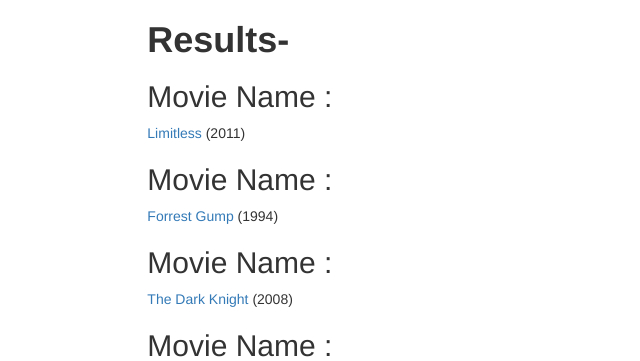
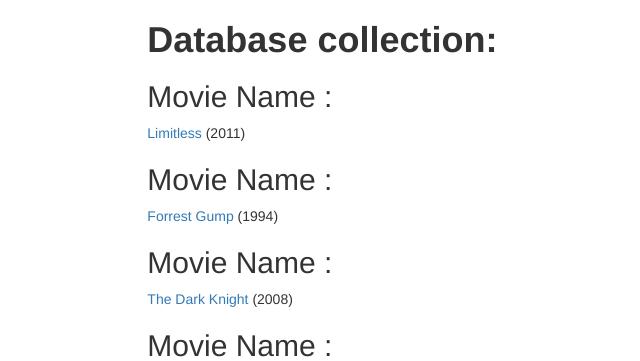
Before and after one commit to MovieMeter/film-guide, a Flask app: page /top in a window 1280 px wide. Shown: the part 185-546 px from the top of the page, without its empty margins (81-721 px from the left). Run offline with Flask 2, Linux system fonts and the light colour scheme; data comes from the database, SQL or seed files in the repository; some libraries are stand-ins or nearby versions; some web fonts are replaced.

Commit message:
html update.

```diff
--- a/launch/templates/result.html
+++ b/launch/templates/result.html
@@ -8,7 +8,7 @@
 {% extends 'layout.html' %}
 {% block body %}
 <h1>
-    <strong>Results-</strong><br>
+    <strong>Database collection: </strong><br>
 </h1>
 {% for m in m_list %}
 <h2>
```
